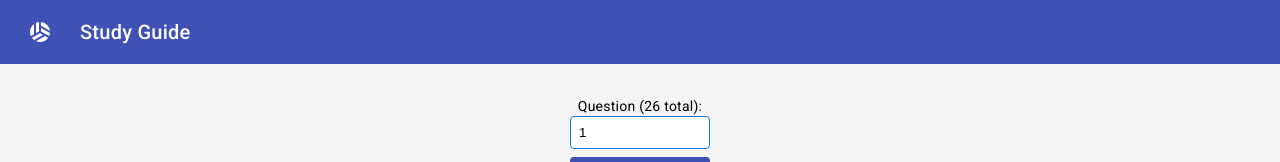
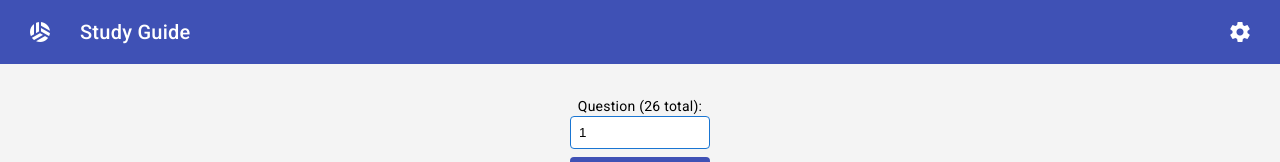
Before and after one commit to jefftoppings/volleyball-study-guide, an Angular app: page / in a window 1280 px wide. Shown: the top 162 px of the page. Built offline with nearby package versions, Linux system fonts and the light colour scheme.

Commit message:
chore: fix when settings icon shows

```diff
--- a/src/app/app.component.html
+++ b/src/app/app.component.html
@@ -9,9 +9,8 @@
   </button>
   <div class="toolbar-container">
     <span class="title">Study Guide</span>
-    @if (questionId$ | async; as questionId) {
     <div class="nav-container">
-      @if (questionId > 1) {
+      @if (questionId$ | async; as questionId) { @if (questionId > 1) {
       <button mat-icon-button (click)="handleNavBack()">
         <mat-icon>arrow_left</mat-icon>
       </button>
@@ -21,7 +20,7 @@
       <button mat-icon-button (click)="handleNavForward()">
         <mat-icon>arrow_right</mat-icon>
       </button>
-      }
+      } }
       <button mat-icon-button [matMenuTriggerFor]="menu">
         <mat-icon>settings</mat-icon>
       </button>
@@ -34,7 +33,6 @@
         >
       </mat-menu>
     </div>
-    }
   </div>
 </mat-toolbar>
 <div class="app-container">
```
